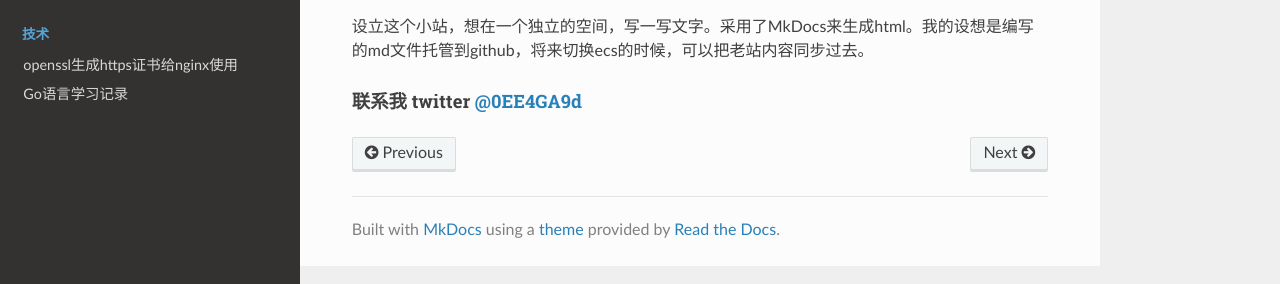
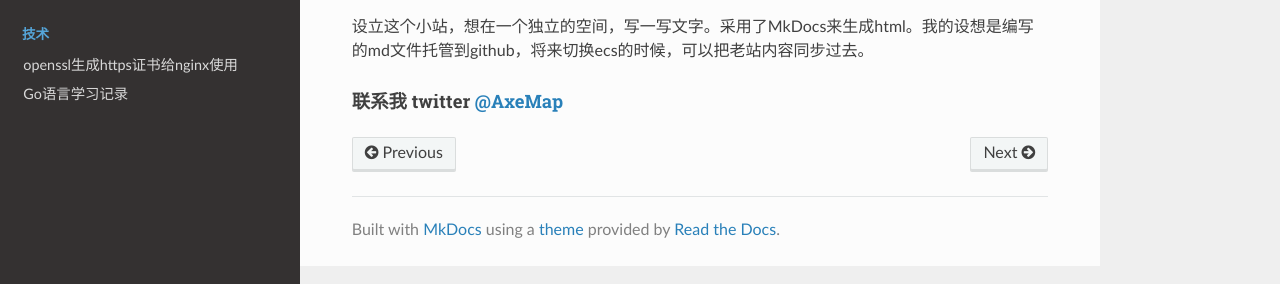
Before and after one commit to ee4ga9d/my-project, an MkDocs documentation site: the page built from docs/about.md, in a window 1280 px wide. Shown: the part 311-595 px from the top of the page. Built offline with MkDocs 1.6.1, drawn with Linux system fonts in a browser that asks for light colours; nearby versions of some CDN libraries.

Commit message:
canada-vis

```diff
--- a/docs/about.md
+++ b/docs/about.md
@@ -6,4 +6,4 @@
 #####  在转型的过程中，学习英语，学习新的语言。
 
 设立这个小站，想在一个独立的空间，写一写文字。采用了MkDocs来生成html。我的设想是编写的md文件托管到github，将来切换ecs的时候，可以把老站内容同步过去。
-#### 联系我 twitter [@0EE4GA9d](https://twitter.com/0EE4GA9d)
+#### 联系我 twitter [@AxeMap](https://twitter.com/AxeMap)
```
Also changed, not shown: docs/2024/08/30.md (+1 -1 lines).
